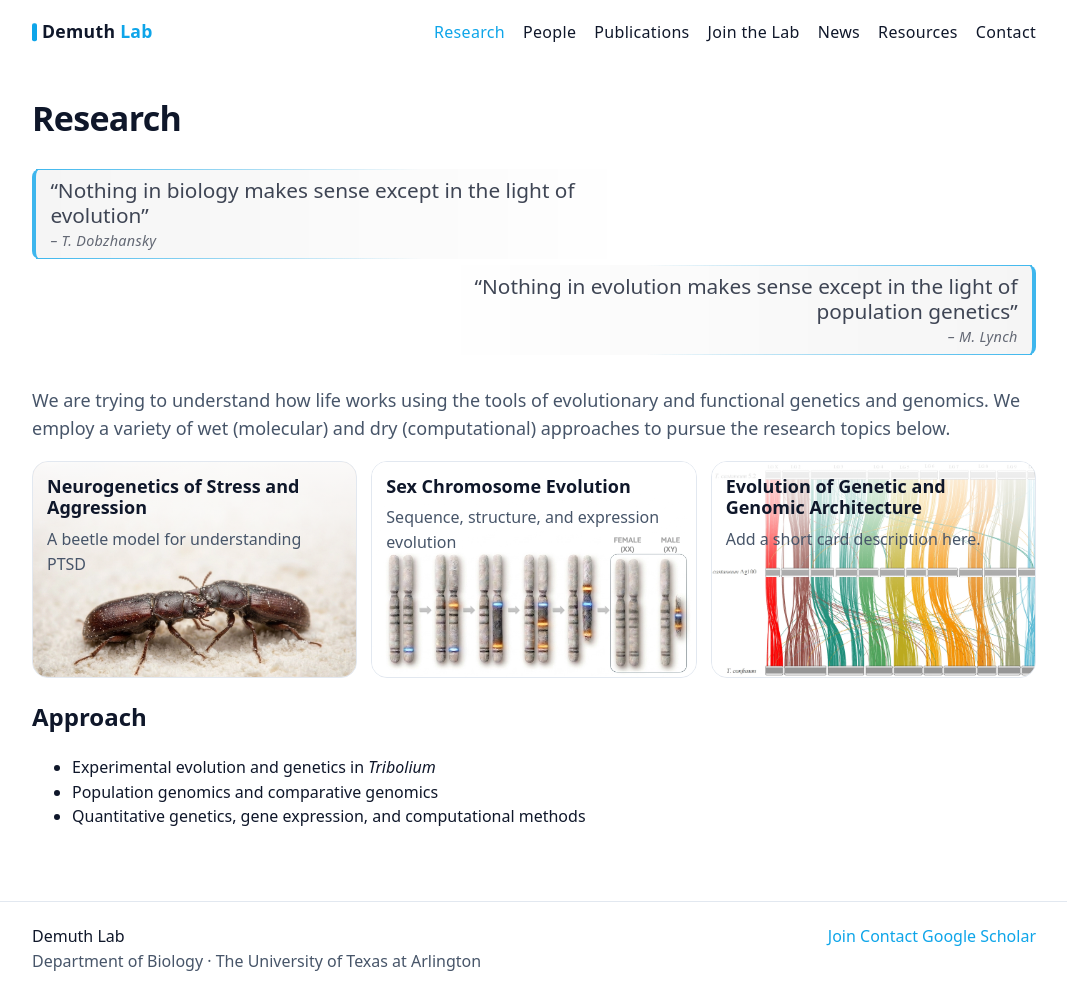
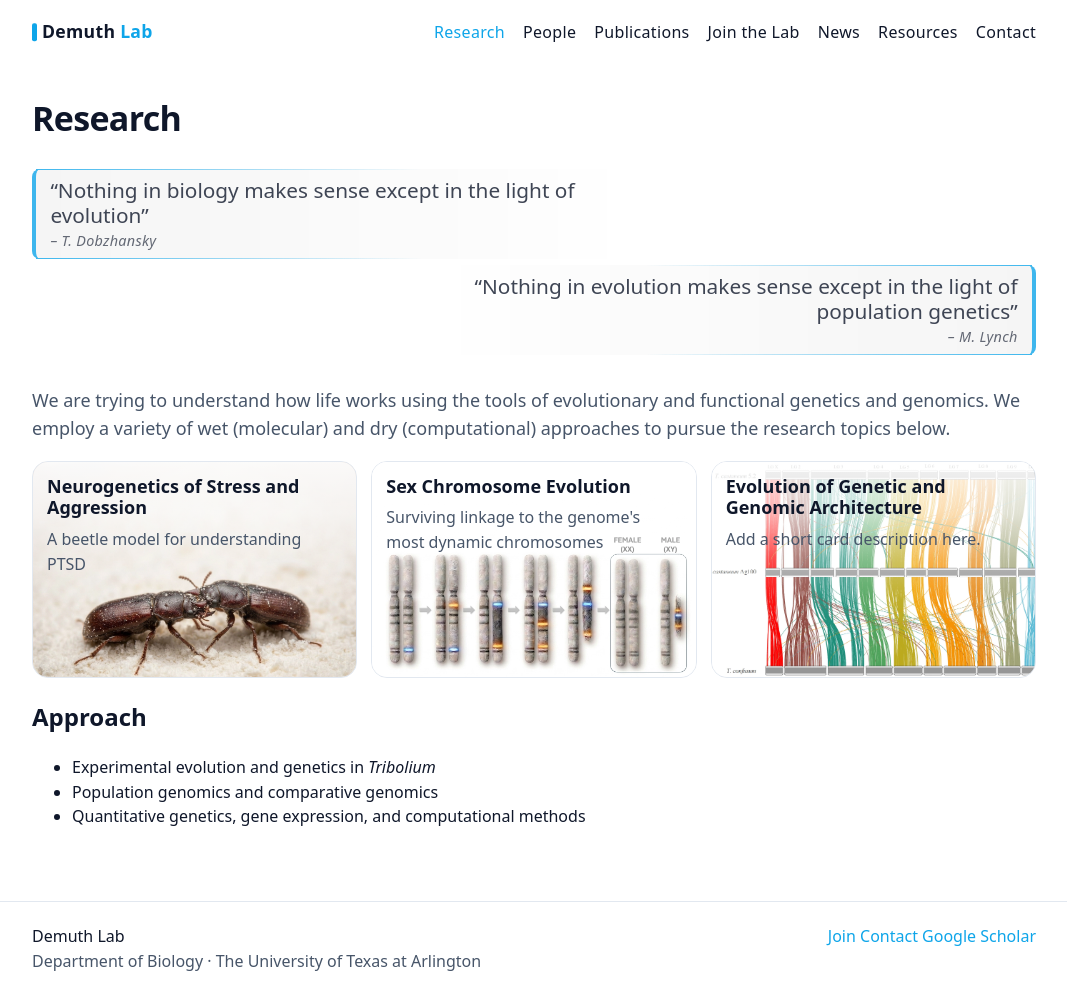
Before and after one commit to demuth-lab/demuth-lab.github.io, a Jekyll site: the page built from research/index.md, in a window 1280 px wide and 996 px high. Shown: the whole window, without its empty margins (106-1173 px from the left). Built offline with Jekyll 4.4.1, drawn with Linux system fonts in a browser that asks for light colours.

Commit message:
Update sex-chromosome-evolution.md

```diff
--- a/_research/sex-chromosome-evolution.md
+++ b/_research/sex-chromosome-evolution.md
@@ -1,10 +1,10 @@
 ---
 title: "Sex Chromosome Evolution"
-summary: "Sequence, structure, and expression evolution"
+summary: "Evolution of sex-linked sequence, structure, and gene expression"
 hero_image: "/assets/img/research/placeholder-research.jpg"
 card_image: "/assets/img/research/sex_chr_evol.webp"
 card_title: "Sex Chromosome Evolution"
-card_blurb: "Sequence, structure, and expression evolution"
+card_blurb: "Surviving linkage to the genome's most dynamic chromosomes"
 key_pubs:
   - title: "Add a key paper here"
     citation: "Author A, Author B (Year) Journal"
```
